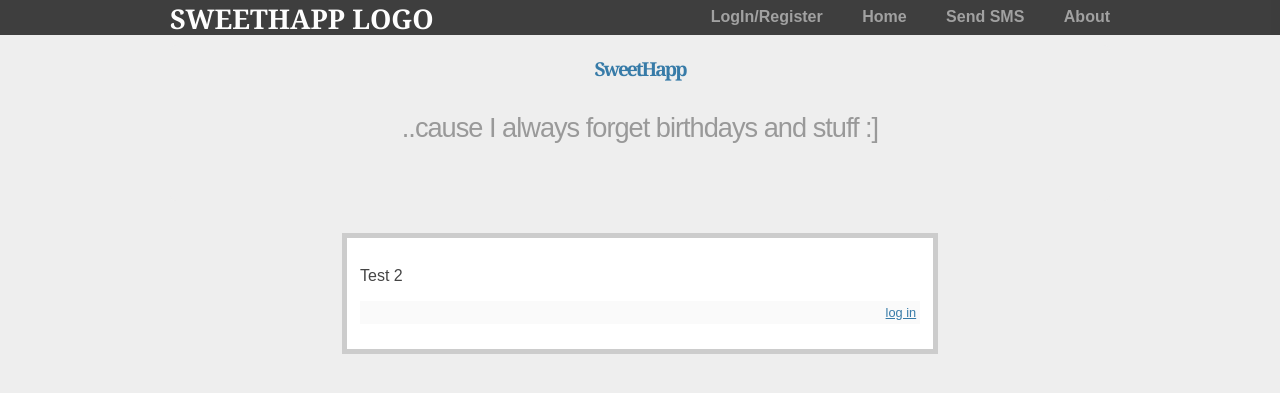
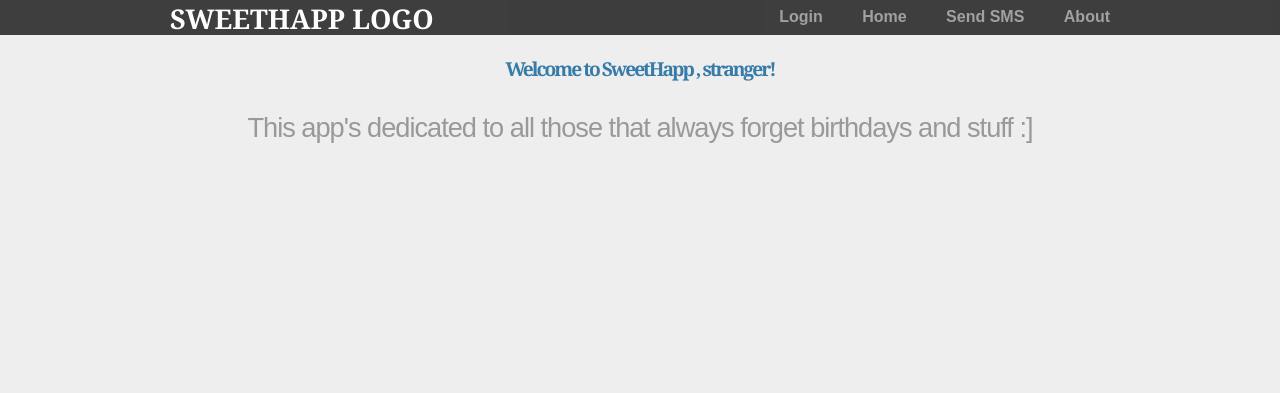
Before and after one commit to wehappyfew/sweethapp, a Flask app: template app/templates/home.html in a window 1280 px wide. Shown: the top 393 px of the page. Run offline with Flask 2, Linux system fonts and the light colour scheme; the template is opened without the code that fills it, so the values that code supplies are empty.

Commit message:
stable version: i moved the twilio code from sweethapp  file to  the app file, i fixed the login/logout

```diff
--- a/app/app.py
+++ b/app/app.py
@@ -1,69 +1,111 @@
 from datetime import datetime
-
+from twilio.rest import TwilioRestClient
 from flask import (
-    Flask,
-    abort,
-    flash,
-    redirect,
-    render_template,
-    request,
-    url_for,
+	Flask,
+	abort,
+	flash,
+	redirect,
+	render_template,
+	request,
+	url_for,
 )
 from flask.ext.stormpath import (
-    StormpathError,
-    StormpathManager,
-    User,
-    login_required,
-    login_user,
-    logout_user,
-    user,
+	StormpathError,
+	StormpathManager,
+	User,
+	login_required,
+	login_user,
+	logout_user,
+	user,
 )
 
 app = Flask(__name__)
+
 app.config['DEBUG'] = True
-app.config['SECRET_KEY'] = 'hjdfhjdfhjdfhjdfhjdfhjdfhjdfhjdfhjdfgdjfj'
+app.config['SECRET_KEY'] = 'a_very_long_secret_key'
 app.config['STORMPATH_API_KEY_FILE'] = 'apiKey.properties'
 app.config['STORMPATH_APPLICATION'] = 'sweethapp'
 
 stormpath_manager = StormpathManager(app)
 
+#These are the handlers that respond to requests from web browsers
+#In Flask handlers are written as Python functions
+#Each handler is mapped to one or more request URLs
+
 @app.route('/')
+@app.route('/home')
 def home():
-  return render_template("home.html")
+	#user = {'name':'mpampis'}
+	return render_template("home.html")
 
 @app.route('/about')
 def about():
-  return render_template("about.html")
+	return render_template("about.html")
 
 @app.route('/form')
 def form():
-  return render_template("form.html")
+	return render_template("form.html")
 
 @app.route('/login', methods=['GET', 'POST'])
 def login():
-    error = None
+	error = None
 
-    if request.method == 'POST':
-        try:
-            _user = User.from_login(
-                request.form['email'],
-                request.form['password'],
-            )
-            login_user(_user, remember=True)
-            flash('You were logged in.')
+	if request.method == 'POST':
+		try:
+			_user = User.from_login(
+				request.form['email'],
+				request.form['password'],
+			)
+			login_user(_user, remember=True)
 
-            return redirect(url_for('show_posts'))
-        except StormpathError, err:
-            error = err.message
+			flash('Hello, you are now logged in.')
+			return redirect(url_for('home'))
 
-    return render_template('login.html', error=error)
+		except StormpathError, err:
+			error = err.message
+
+	return render_template('login.html', error=error)
 
 @app.route('/logout')
 def logout():
-    logout_user()
-    flash('You were logged out.')
+	logout_user()
+	flash('You were logged out.')
 
 
 
+
+
+@app.route("/submit-form/", methods = ['POST'])
+def submit_number():
+	#todo -> I should be able to set a custom SMS message
+	#todo -> I should be able to set a different country code
+	# Twilio AccountSID and AuthToken here
+	client = TwilioRestClient (
+						  "AC2c82991611b1d8e1f8275f3c9e5f1d4b",
+						  "9e69ad7ffc914b39e5abf1417306c7a2"
+							  )
+	# Your Twilio number
+	twilio_number = "+17472217045"
+
+
+	number = request.form['number']
+	# Switch to your country code of choice
+	formatted_number = "+30" + number
+	client.messages.create(
+						to    =formatted_number,
+						from_ = twilio_number,
+						body  = "I  see u ..."
+	)
+	redirect("/form")
+	#flash("Your message was sent! :]")
+	#return redirect('/messages/')
+
+#the function returns the responces of our friends to our SMSs
+# and sends them to the messages.html page
+@app.route("/messages/")
+def list_messages():
+	messages = client.messages.list(to=twilio_number)
+	return render_template('messages.html', messages = messages)
+
 if __name__ == '__main__':
-    app.run( port = 5000, debug = app.config['DEBUG'] )
+	app.run( port = 5000, debug = app.config['DEBUG'] )
--- a/app/templates/form.html
+++ b/app/templates/form.html
@@ -15,7 +15,7 @@
   </p>
 
 </form>
-  <p><a href="/">return to home</a></p>
+
 </div>
 
 {% endblock %}
--- a/app/templates/home.html
+++ b/app/templates/home.html
@@ -2,7 +2,18 @@
 
 {% block content %}
     <div class="jumbo">
-        <h2>SweetHapp</h2>
-        <h3>..cause I always forget birthdays and stuff :]</h3>
+
+        {% if user %}
+            <h2>Hello to SweetHapp , {{ user.name  }} !</h2>
+        {% else %}
+            <h2>Welcome to SweetHapp , stranger!</h2>
+        {% endif %}
+
+    <h3>
+        This app's dedicated to all those that always forget
+        birthdays and stuff :]
+    </h3>
+
     </div>
+
 {% endblock %}
--- a/app/templates/layout.html
+++ b/app/templates/layout.html
@@ -15,10 +15,22 @@
           <!-- Navigation -->
           <strong><nav>
           <ul class="menu">
-            <li><a href="{{ url_for('login') }}">  LogIn/Register</a></li>
-            <li><a href="{{ url_for('home')  }}">  Home          </a></li>
-            <li><a href="{{ url_for('form')  }}">  Send SMS      </a></li>
-            <li><a href="{{ url_for('about') }}">  About         </a></li>
+            <li>
+                {% if user.email %}
+                    <a href="{{ url_for('logout') }}">  Logout </a>
+                {% else %}
+                    <a href="{{ url_for('login') }}">  Login </a>
+                {% endif %}
+            </li>
+            <li>
+                <a href="{{ url_for('home')  }}">  Home          </a>
+            </li>
+            <li>
+                <a href="{{ url_for('form')  }}">  Send SMS      </a>
+            </li>
+            <li>
+                <a href="{{ url_for('about') }}">  About         </a>
+            </li>
           </ul>
           </nav></strong>
 
@@ -30,22 +42,6 @@
       {% endblock %}
     </div>
 
-
-    <div class=page>
-    <p>Test 2</p>
-      <div class=metanav>
-      {% if user.email %}
-        <a href="{{ url_for('logout') }}">log out</a>
-      {% else %}
-        <a href="{{ url_for('login') }}">log in</a>
-      {% endif %}
-      </div>
-      {% for message in get_flashed_messages() %}
-        <div class=flash>{{ message }}</div>
-      {% endfor %}
-      {% block body %}{% endblock %}
-    </div>
-
   </body>
 
 </html>
```
Also changed, not shown: app/sweethapp.py (deleted, +0 -39 lines), app/templates/login.html (+6 -2 lines).
